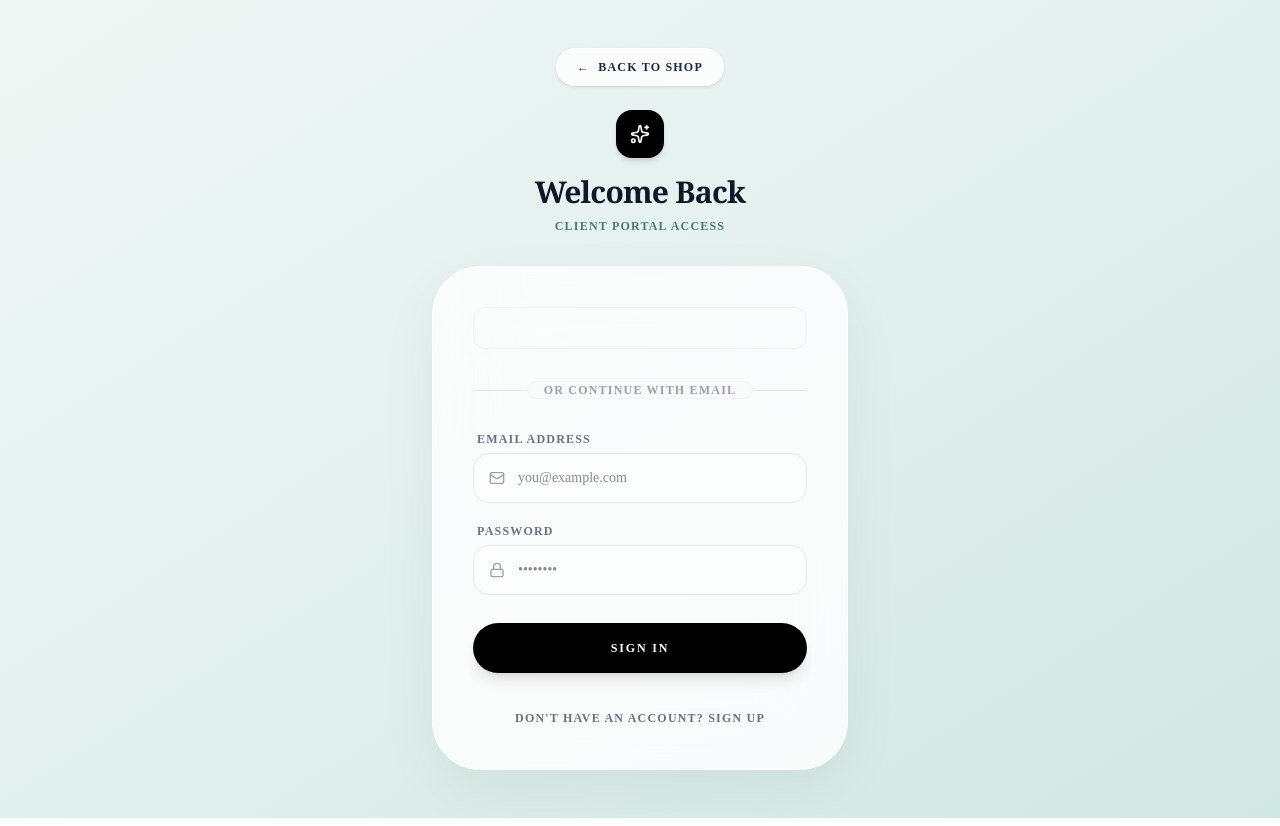
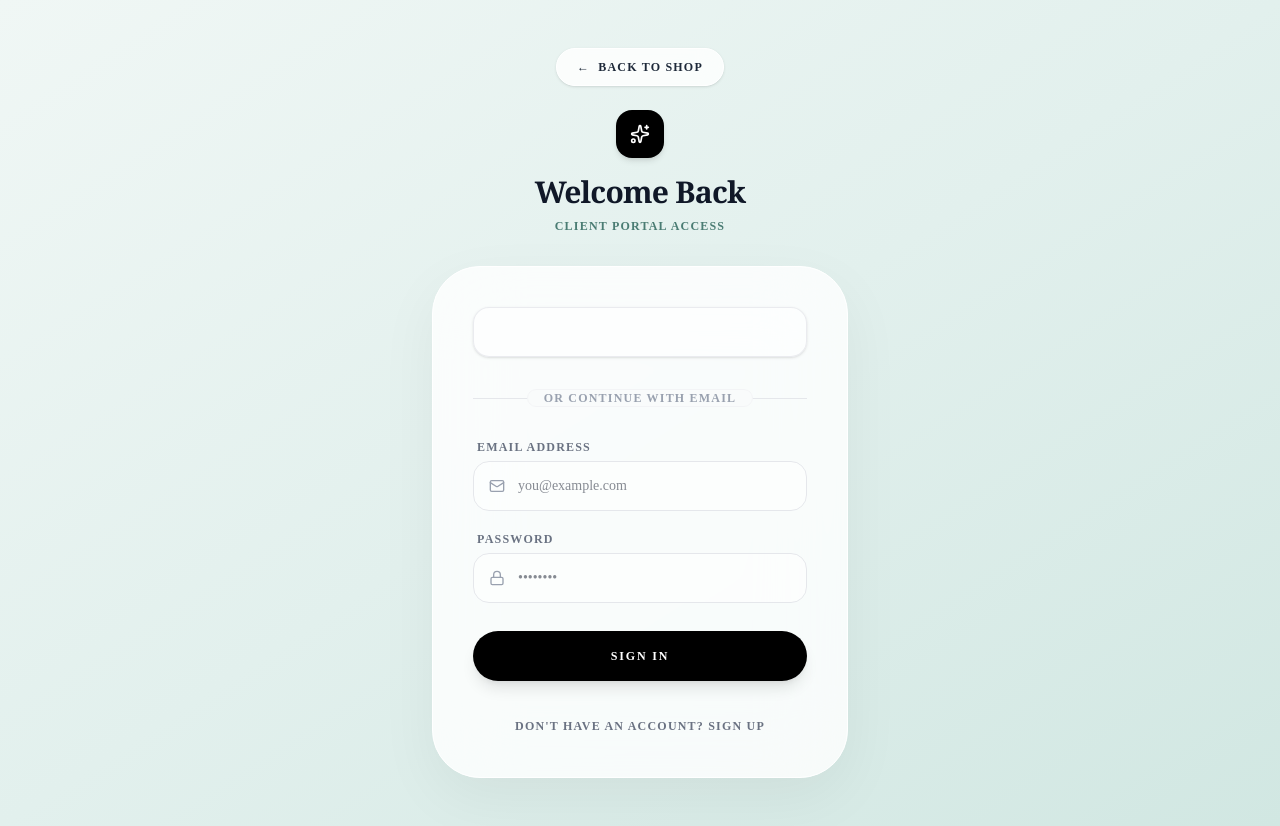
Before and after one commit to nothere11223/aq-beauty-frontend, a Next.js app: page /login in a window 1280 px wide. Built offline with nearby package versions, Linux system fonts and the light colour scheme; no server answers.

Commit message:
Fix production backend URLs for Google OAuth and email login

```diff
--- a/app/login/page.js
+++ b/app/login/page.js
@@ -44,7 +44,7 @@ export default function LoginPage() {
       if (data.token) localStorage.setItem('token', data.token);
       localStorage.setItem('aq_user', JSON.stringify(data.user));
 
-      router.push('/profile'); // Redirect directly to profile upon success
+      router.push('/profile');
     } catch (err) {
       console.error(err);
       setError(err.message || 'Failed to connect to server. Please try again.');
@@ -75,7 +75,7 @@ export default function LoginPage() {
       if (data.token) localStorage.setItem('token', data.token);
       localStorage.setItem('aq_user', JSON.stringify(data.user));
 
-      router.push('/profile'); // Redirect directly to profile upon success
+      router.push('/profile');
     } catch (err) {
       console.error(err);
       setError('Google login failed to reach server. Please try again.');
@@ -114,21 +114,22 @@ export default function LoginPage() {
           <div className="bg-white/80 backdrop-blur-2xl border border-white shadow-[0_20px_60px_rgba(0,0,0,0.05)] rounded-[3rem] py-10 px-6 sm:px-10">
 
             {error && (
-              <div className="mb-6 bg-rose-50 border border-rose-200 text-rose-600 px-4 py-3 rounded-2xl text-xs font-bold text-center">
+              <div className="mb-6 bg-rose-50 border border-rose-200 text-rose-600 px-4 py-3 rounded-2xl text-xs font-bold text-center animate-in fade-in">
                 {error}
               </div>
             )}
 
-            {/* Google Login is now available for BOTH Sign In and Sign Up */}
-            <div className="flex justify-center mb-6 w-full overflow-hidden rounded-xl border border-gray-200/50">
+            {/* APPLE-STYLED LUXURY GOOGLE BUTTON WRAPPER */}
+            <div className="relative w-full flex justify-center mb-6">
+              <div className="w-full overflow-hidden rounded-2xl border border-gray-200/80 bg-white/50 shadow-sm transition-all duration-300 ease-[cubic-bezier(0.16,1,0.3,1)] hover:shadow-md hover:scale-[1.01] active:scale-[0.99] flex justify-center py-1">
                 <GoogleLogin
                   onSuccess={handleGoogleSuccess}
                   onError={() => setError('Google Authentication Failed')}
                   theme="outline"
                   size="large"
-                shape="rectangular"
-                width="100%"
+                  shape="pill"
                 />
+              </div>
             </div>
 
             <div className="relative my-8">
```
Lines whose indentation alone changed are shown as unchanged.
